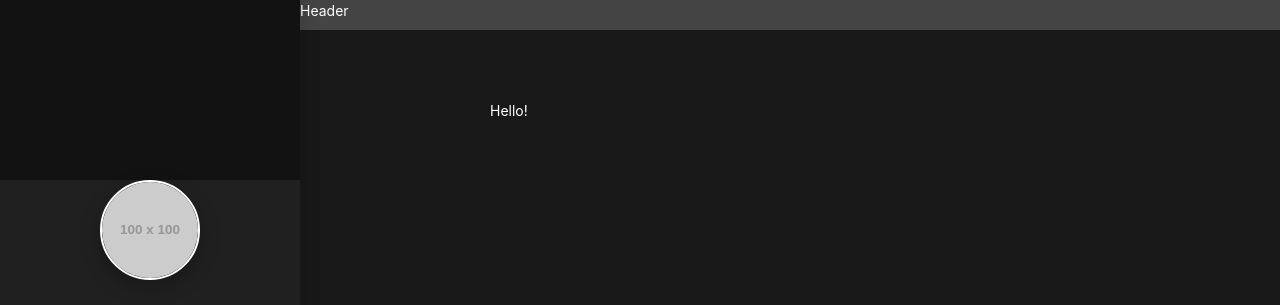
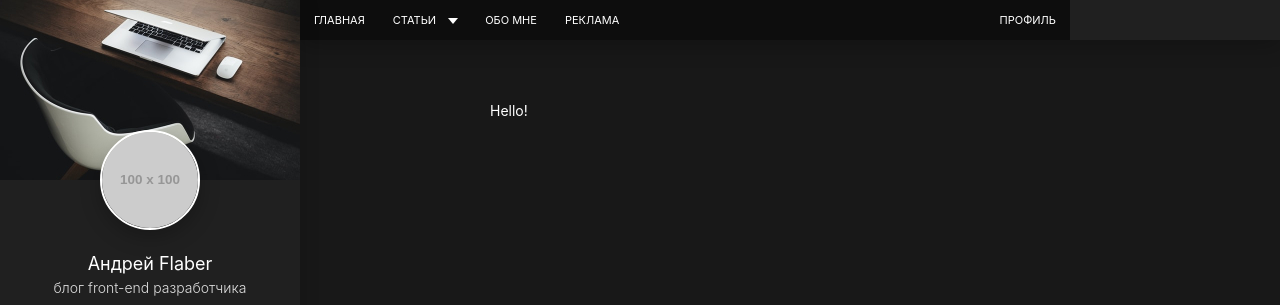
Before and after one commit to flaberfl/brainscloud_my-portfolio-blog, a website: page src/index.html in a window 1280 px wide. Shown: the top 305 px of the page. Drawn offline with nearby package versions, Linux system fonts and the light colour scheme; files that its build step writes are made by us from their sources; placeholder pictures from the web are drawn by us.

Commit message:
work navigations

```diff
--- a/src/assets/scss/blocks/header.scss
+++ b/src/assets/scss/blocks/header.scss
@@ -1,12 +1,23 @@
 .header {
+  display: flex;
+  width: calc(100% - #{$sidebar-width});
 
-  width: calc(100% - #{$sidebar-width});
-  height: 30px;
 
-  background-color: #444;
+  background-color: #0D0D0D;
+  box-shadow: 0 5px 22px rgba(0, 0, 0, .25);
 
   position: fixed;
   top: 0;
   right: 0;
   z-index: $z-index-header;
 }
+
+.header__left {
+  width: 60%;
+}
+
+.header__right {
+  width: 40%;
+  display: flex;
+  justify-content: flex-end;
+}
--- /dev/null
+++ b/src/assets/scss/blocks/nav.scss
@@ -0,0 +1,39 @@
+.nav__list {
+  display: flex;
+}
+
+.nav__link {
+  display: block;
+  padding: 1.4rem;
+
+  font-size: 1.1rem;
+  line-height: 1.2rem;
+  text-transform: uppercase;
+  text-decoration: none;
+  color: $white;
+
+  transition: background-color .2s linear;
+
+  &:hover {
+    background-color: $blue;
+  }
+
+  &.has-subnav {
+    position: relative;
+    padding-right: 3.5rem;
+
+    &:after {
+      position: absolute;
+      content: "";
+      display: block;
+      margin-top: 1px;
+
+      top: 50%;
+      right: 1.35rem;
+      transform: translateY(-50%);
+      border-style: solid;
+      border-width: 6px 5px 0 5px;
+      border-color: $white transparent transparent transparent;
+    }
+  }
+}
--- a/src/assets/scss/blocks/profile.scss
+++ b/src/assets/scss/blocks/profile.scss
@@ -3,6 +3,7 @@
   width: 10rem;
   height: 10rem;
   margin: 0 auto 2rem;
+  position: relative; // Чтобы бордер не перекрывался верхним блоком //
 
   border: 2px solid $white;
   box-shadow: 0 7px 20px rgba(0, 0, 0, .25);
@@ -15,6 +16,7 @@
 }
 
 .profile__prof {
+  margin-bottom: 2rem;
   font-size: 1.4rem;
   font-weight: 300;
   color: #DEDEDE;
--- /dev/null
+++ b/src/assets/scss/blocks/search.scss
@@ -0,0 +1,21 @@
+.search {
+  width: 100%;
+  max-width: 21rem;
+  background-color: $primary;
+}
+
+.search__input {
+  display: block;
+  width: 100%;
+  padding: 1.2rem 2rem;
+  background: none;
+  border: none;
+
+  font-family: inherit;
+  font-size: 1.2rem;
+  color: $white;
+
+  &::placeholder {
+    color: rgba($white, .4%);
+  }
+}
--- a/src/assets/scss/blocks/sidebar.scss
+++ b/src/assets/scss/blocks/sidebar.scss
@@ -26,6 +26,7 @@
 
 .sidebar__content {
   padding: 0 2rem;
+  margin-top: -5rem;
 }
 
 .sidebar__footer {
--- a/src/assets/scss/style.scss
+++ b/src/assets/scss/style.scss
@@ -22,6 +22,8 @@ body {
 }
 @import "blocks/page";
 @import "blocks/header";
+@import "blocks/search";
+@import "blocks/nav";
 @import "blocks/sidebar";
 @import "blocks/main";
 @import "blocks/container";
--- a/src/partials/header.html
+++ b/src/partials/header.html
@@ -1,5 +1,32 @@
 <header class="header">
 
-  Header
+  <div class="header__left">
+    <nav class="nav">
+      <ul class="nav__list" >
+        <li>
+          <a class="nav__link" href="#">Главная</a>
+        </li>
+        <li>
+          <a class="nav__link has-subnav" href="#">Статьи</a>
+        </li>
+        <li>
+          <a class="nav__link" href="#">Обо мне</a>
+        </li>
+        <li>
+          <a class="nav__link" href="#">Реклама</a>
+        </li>
+      </ul>
+    </nav>
+  </div>
+  <div class="header__right">
+    <ul class="nav__list" >
+      <li>
+        <a class="nav__link" href="#">Профиль</a>
+      </li>
+    </ul>
+    <form class="search" action="/" method="POST">
+      <input class="search__input" type="text" placeholder="Поиск по блогу">
+    </form>
+  </div>
 
 </header>
--- a/src/partials/sidebar.html
+++ b/src/partials/sidebar.html
@@ -1,6 +1,6 @@
 <aside class="sidebar">
   <div class="sidebar__header">
-    <!-- <img src="../assets/images/sidebar-header.jpg" alt=""> -->
+    <img src="../assets/images/sidebar-header.jpg" alt="">
   </div>
   <div class="sidebar__content">
 
```
Also changed, not shown: dist/assets/css/style.css, dist/assets/css/style.min.css, dist/index.html. Lines whose indentation alone changed are shown as unchanged.
